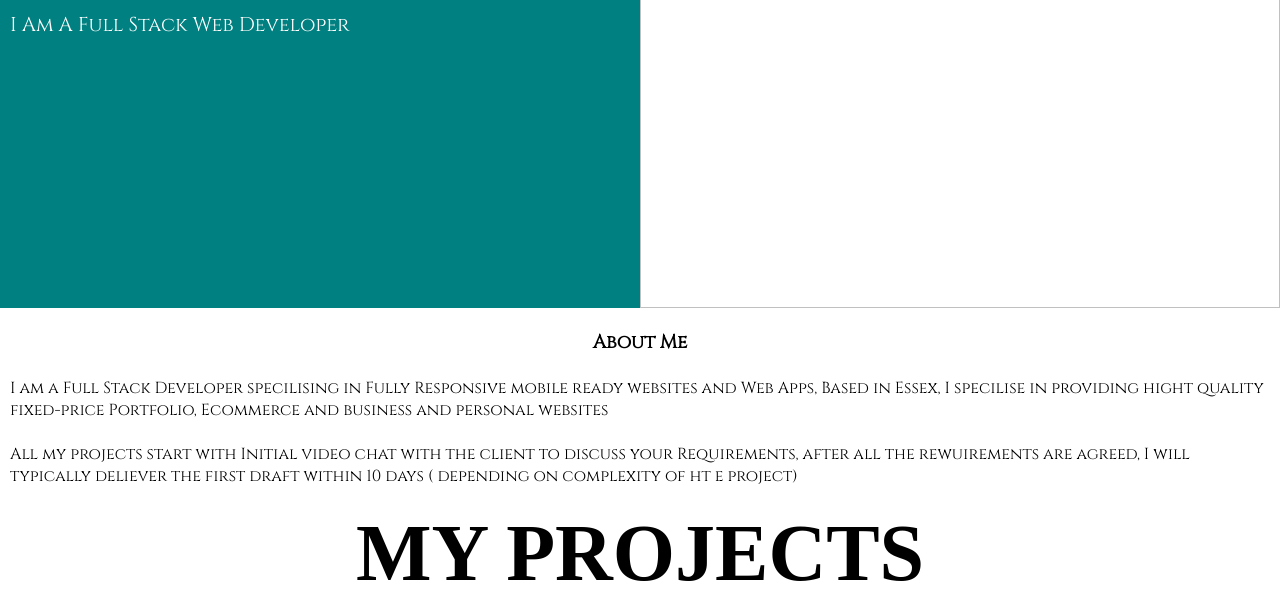
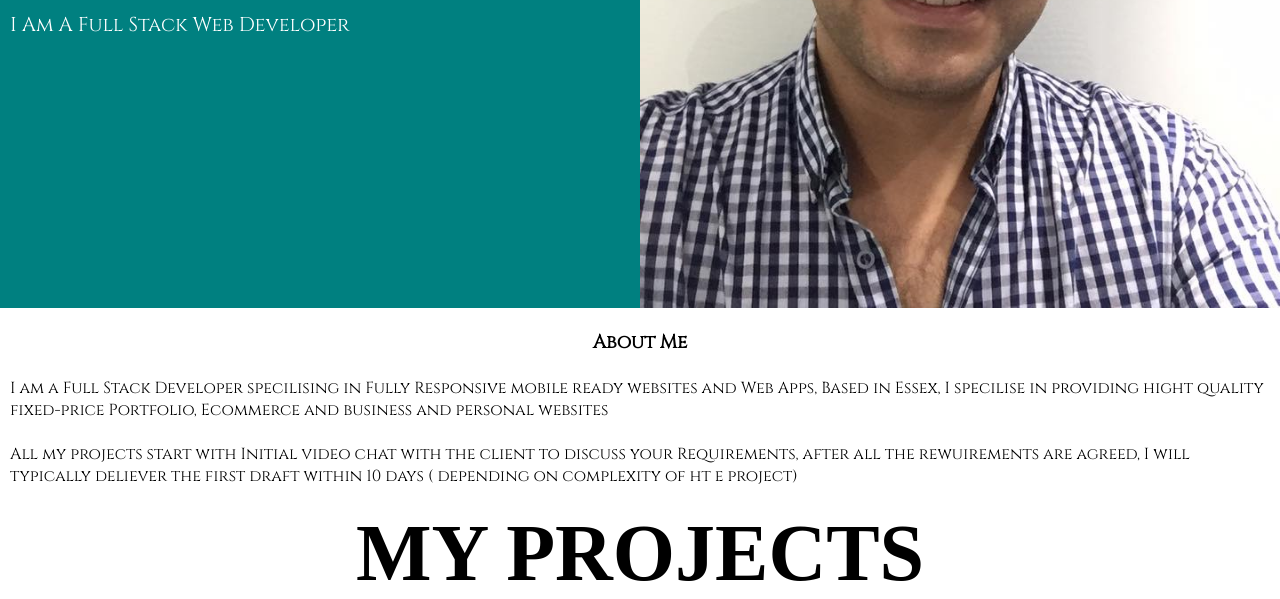
Before and after one commit to sh44z/Portfolio, a plain HTML site: page index.html in a window 1280 px wide. Shown: the part 492-1091 px from the top of the page. Drawn offline with Linux system fonts and the light colour scheme; the site is published under a folder, as on GitHub Pages, so addresses that start at the root find nothing.

Commit message:
Update index.html

```diff
--- a/index.html
+++ b/index.html
@@ -29,7 +29,7 @@
     </div>
 
     <div class="profile-pic">
-        <img src="/portfolio/me-1.jpg">
+        <img src="me-1.jpg">
     </div>
 
 </div>
```
